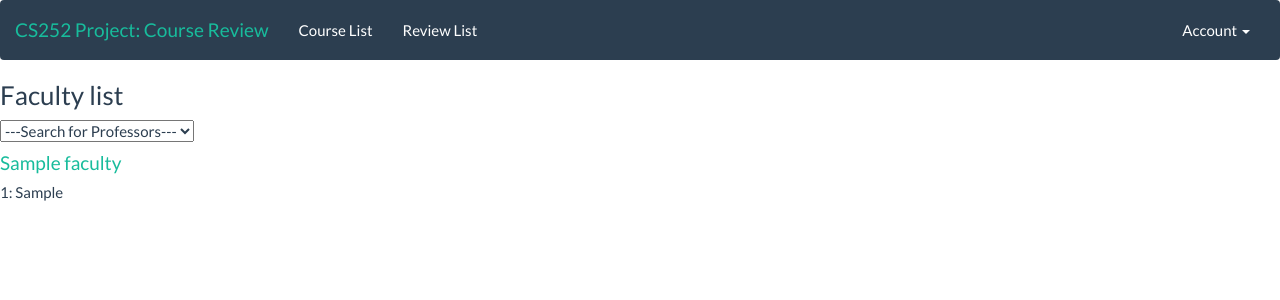
After one commit to kdabi/CS252-Course-Review-Platform, a Django app: page /faculty in a window 1280 px wide. The commit adds this page. Shown: the top 300 px of the page. Run offline with Django 3.2, Linux system fonts and the light colour scheme; a user stored in the database is signed in; tables that the repository leaves empty hold one stand-in row (values such as "Sample post"); some libraries are stand-ins or nearby versions.

Commit message:
added faculty list

```diff
--- a/log/models.py
+++ b/log/models.py
@@ -23,6 +23,12 @@ class Course(models.Model):
 
     def __str__(self):
         return self.course_id + ' : ' +  self.course_name
+
+class Faculty(models.Model):
+    fac_id = models.CharField(max_length=100, null=True)
+    fac_name = models.CharField(max_length=1000, null=True)
+    fac_webpage = models.CharField(max_length=1000, default='None')
+    fac_data = models.TextField(default='Not yet decided')
 
 class Review(models.Model):
     RATING_CHOICES = (
--- a/log/urls.py
+++ b/log/urls.py
@@ -12,6 +12,7 @@ urlpatterns = [
     url(r'^review$', views.review_list, name='review_list'),
     url(r'^review/(?P<review_id>[0-9]+)/$', views.review_detail, name='review_detail'),
     url(r'^course$', views.course_list, name='course_list'),
+    url(r'^faculty$', views.faculty_list, name='faculty_list'),
     url(r'^course/(?P<course_id>[0-9]+)/$', views.course_detail, name='course_detail'),
     url(r'^course/(?P<course_id>[0-9]+)/add_review/$', views.add_review, name='add_review'),
     url(r'^user_login$', views.user_login, name='auth'),
--- a/log/views.py
+++ b/log/views.py
@@ -11,7 +11,7 @@ from django.contrib.auth import authenticate, login
 from pexpect import pxssh
 from django import forms
 
-from .models import Review, Course
+from .models import Review, Course, Faculty
 from .forms import ReviewForm
 from .forms import LoginForm
 
@@ -78,6 +78,12 @@ def course_list(request):
     return render(request, 'reviews/course_list.html', context)
 
 @login_required(login_url="/login/")
+def faculty_list(request):
+    faculty_list = Faculty.objects.order_by('fac_name')
+    context = {'faculty_list':faculty_list}
+    return render(request, 'reviews/faculty_list.html', context)
+
+@login_required(login_url="/login/")
 def course_detail(request, course_id):
     course = get_object_or_404(Course, pk=course_id)
     return render(request, 'reviews/course_detail.html', {'course': course})
--- a/templates/base.html
+++ b/templates/base.html
@@ -43,7 +43,7 @@
 	          <a href="#" class="dropdown-toggle" data-toggle="dropdown" role="button" aria-expanded="false">Account <span class="caret"></span></a>
 	          <ul class="dropdown-menu" role="menu">
 	            <li><a href="/home">home</a></li>
-	            <li><a href="#">Another action</a></li>
+	            <li><a href="{% url 'reviews:faculty_list' %}">Faculty List</a></li>
 	            <li><a href="#">Something else here</a></li>
 	            <li class="divider"></li>
 	            <li><a href="{% url 'contact' %}">About Us</a></li>
--- /dev/null
+++ b/templates/reviews/faculty_list.html
@@ -0,0 +1,35 @@
+{% extends 'base.html' %}
+
+{% block title %}
+<h3>Faculty list</h3>
+{% endblock %}
+
+{% block content %}
+{% if faculty_list %}
+<form id="search">
+<select id="org" name="faculty_list" onChange="window.document.location.href=this.options[this.selectedIndex].value;">
+ <option  value="" selected="selected">---Search for Professors---</option>
+{% for faculty in faculty_list %}
+   <option value= {{faculty.fac_webpage}}
+       {% if faculty == current_faculty %}selected="selected"{% endif %}>
+       <h4><a href={{faculty.fac_webpage}}>
+        {{ faculty.fac_name }}
+        </a></h4>
+   </option>
+{% endfor %}
+</select>
+</form>
+<div class="row">
+    {% for faculty in faculty_list %}
+    <div class="col-xs-6 col-lg-4">
+        <h4><a href= {{faculty.fac_webpage}} >
+        {{ faculty.fac_name }}
+        </a></h4>
+        <h5>{{ faculty.fac_id }}: {{faculty.fac_data }}</h5>
+    </div>
+    {% endfor %}
+</div>
+{% else %}
+    <p>No faculties are available.</p>
+{% endif %}
+{% endblock %}
```
Also changed, not shown: faculty.py (added, +38 -0 lines), facultydata.json (added, +1 -0 lines), log/admin.py (+12 -1 lines).
